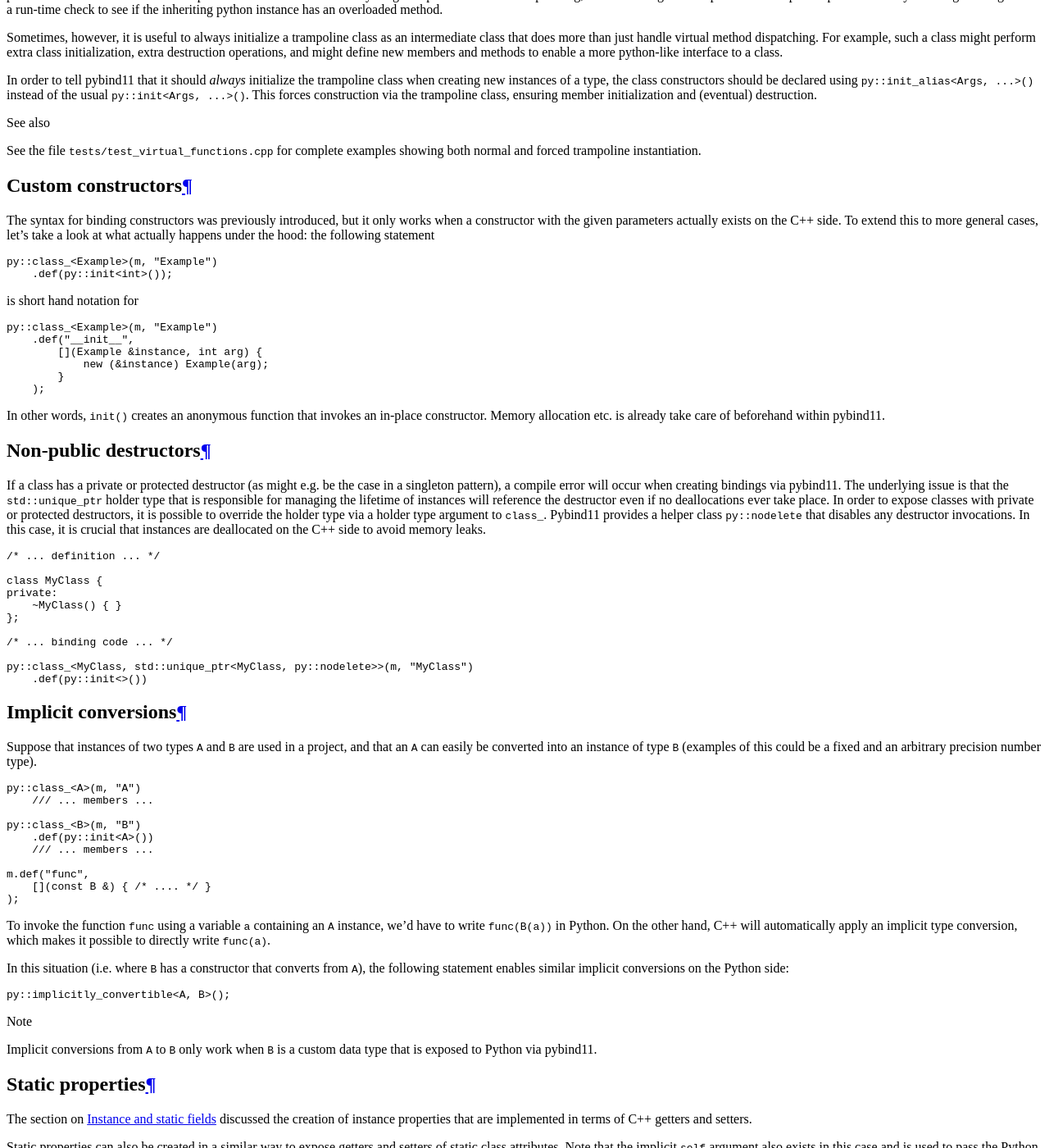
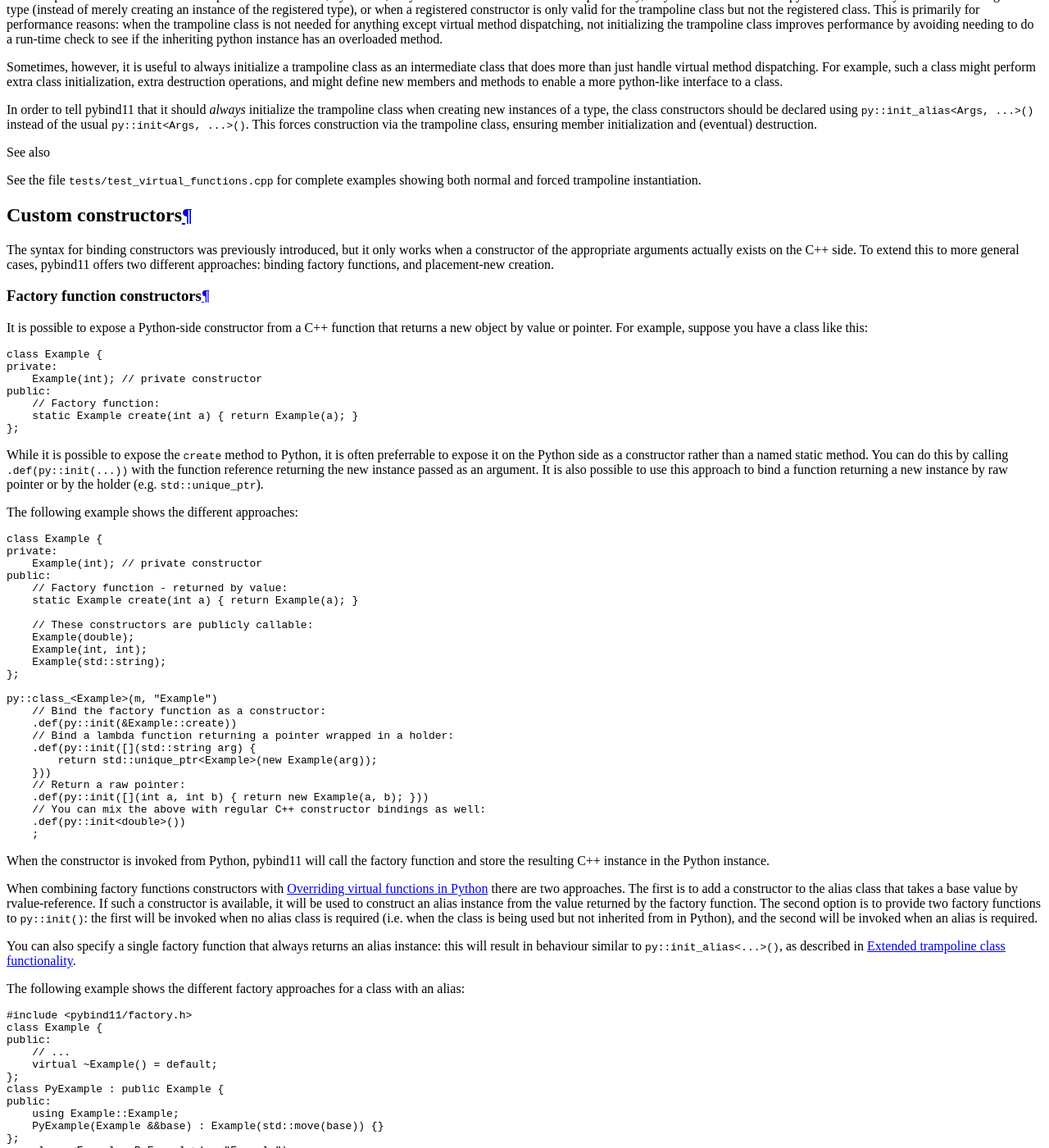
Before and after one commit to pybind/pybind11, a Sphinx documentation site: the page built from docs/advanced/classes.rst, in a window 1280 px wide and 1400 px high, scrolled down 4753 px. Shown: the whole window at 82% size. Built offline with Sphinx 7.4.7 and the Read the Docs theme 2.0.0, drawn with Linux system fonts in a browser that asks for light colours; some of the changed text lies outside the part shown.

Commit message:
Allow binding factory functions as constructors
This allows you to use:

    cls.def(py::init(&factory_function));

where `factory_function` returns a pointer, holder, or value of the
class type (or a derived type).  Various compile-time checks
(static_asserts) are performed to ensure the function is valid, and
various run-time type checks where necessary.

Some other details of this feature:
- The `py::init` name doesn't conflict with the templated no-argument
  `py::init<...>()`, but keeps the naming consistent: the existing
  templated, no-argument one wraps constructors, the no-template,
  function-argument one wraps factory functions.
- If returning a CppClass (whether by value or pointer) when an CppAlias
  is required (i.e. python-side inheritance and a declared alias), a
  dynamic_cast to the alias is attempted (for the pointer version); if
  it fails, or if returned by value, an Alias(Class &&) constructor
  is invoked.  If this constructor doesn't exist, a runtime error occurs.
- for holder returns when an alias is required, we try a dynamic_cast of
  the wrapped pointer to the alias to see if it is already an alias
  instance; if it isn't, we raise an error.
- `py::init(class_factory, alias_factory)` is also available that takes
  two factories: the first is called when an alias is not needed, the
  second when it is.
- Reimplement factory instance clearing.  The previous implementation
  failed under python-side multiple inheritance: *each* inherited
  type's factory init would clear the instance instead of only setting
  its own type value.  The new implementation here clears just the
  relevant value pointer.
- dealloc is updated to explicitly set the leftover value pointer to
  nullptr and the `holder_constructed` flag to false so that it can be
  used to clear preallocated value without needing to rebuild the
  instance internals data.
- Added various tests to test out new allocation/deallocation code.
- With preallocation now done lazily, init factory holders can
  completely avoid the extra overhead of needing an extra
  allocation/deallocation.
- Updated documentation to make factory constructors the default
  advanced constructor style.
- If an `__init__` is called a second time, we have two choices: we can
  throw away the first instance, replacing it with the second; or we can
  ignore the second call.  The latter is slightly easier, so do that.

```diff
--- a/CMakeLists.txt
+++ b/CMakeLists.txt
@@ -39,6 +39,7 @@
   include/pybind11/detail/class.h
   include/pybind11/detail/common.h
   include/pybind11/detail/descr.h
+  include/pybind11/detail/init.h
   include/pybind11/detail/typeid.h
   include/pybind11/attr.h
   include/pybind11/buffer_info.h
--- a/docs/advanced/classes.rst
+++ b/docs/advanced/classes.rst
@@ -322,6 +322,8 @@
     See the file :file:`tests/test_virtual_functions.cpp` for complete examples
     using both the duplication and templated trampoline approaches.
 
+.. _extended_aliases:
+
 Extended trampoline class functionality
 =======================================
 
@@ -358,16 +360,124 @@
 ===================
 
 The syntax for binding constructors was previously introduced, but it only
-works when a constructor with the given parameters actually exists on the C++
-side. To extend this to more general cases, let's take a look at what actually
-happens under the hood: the following statement
+works when a constructor of the appropriate arguments actually exists on the
+C++ side.  To extend this to more general cases, pybind11 offers two different
+approaches: binding factory functions, and placement-new creation.
+
+Factory function constructors
+-----------------------------
+
+It is possible to expose a Python-side constructor from a C++ function that
+returns a new object by value or pointer.  For example, suppose you have a
+class like this:
+
+.. code-block:: cpp
+
+    class Example {
+    private:
+        Example(int); // private constructor
+    public:
+        // Factory function:
+        static Example create(int a) { return Example(a); }
+    };
+
+While it is possible to expose the ``create`` method to Python, it is often
+preferrable to expose it on the Python side as a constructor rather than a
+named static method.  You can do this by calling ``.def(py::init(...))`` with
+the function reference returning the new instance passed as an argument.  It is
+also possible to use this approach to bind a function returning a new instance
+by raw pointer or by the holder (e.g. ``std::unique_ptr``).
+
+The following example shows the different approaches:
+
+.. code-block:: cpp
+
+    class Example {
+    private:
+        Example(int); // private constructor
+    public:
+        // Factory function - returned by value:
+        static Example create(int a) { return Example(a); }
+
+        // These constructors are publicly callable:
+        Example(double);
+        Example(int, int);
+        Example(std::string);
+    };
+
+    py::class_<Example>(m, "Example")
+        // Bind the factory function as a constructor:
+        .def(py::init(&Example::create))
+        // Bind a lambda function returning a pointer wrapped in a holder:
+        .def(py::init([](std::string arg) {
+            return std::unique_ptr<Example>(new Example(arg));
+        }))
+        // Return a raw pointer:
+        .def(py::init([](int a, int b) { return new Example(a, b); }))
+        // You can mix the above with regular C++ constructor bindings as well:
+        .def(py::init<double>())
+        ;
+
+When the constructor is invoked from Python, pybind11 will call the factory
+function and store the resulting C++ instance in the Python instance.
+
+When combining factory functions constructors with :ref:`overriding_virtuals`
+there are two approaches.  The first is to add a constructor to the alias class
+that takes a base value by rvalue-reference.  If such a constructor is
+available, it will be used to construct an alias instance from the value
+returned by the factory function.  The second option is to provide two factory
+functions to ``py::init()``: the first will be invoked when no alias class is
+required (i.e. when the class is being used but not inherited from in Python),
+and the second will be invoked when an alias is required.
+
+You can also specify a single factory function that always returns an alias
+instance: this will result in behaviour similar to ``py::init_alias<...>()``,
+as described in :ref:`extended_aliases`.
+
+The following example shows the different factory approaches for a class with
+an alias:
+
+.. code-block:: cpp
+
+    #include <pybind11/factory.h>
+    class Example {
+    public:
+        // ...
+        virtual ~Example() = default;
+    };
+    class PyExample : public Example {
+    public:
+        using Example::Example;
+        PyExample(Example &&base) : Example(std::move(base)) {}
+    };
+    py::class_<Example, PyExample>(m, "Example")
+        // Returns an Example pointer.  If a PyExample is needed, the Example
+        // instance will be moved via the extra constructor in PyExample, above.
+        .def(py::init([]() { return new Example(); }))
+        // Two callbacks:
+        .def(py::init([]() { return new Example(); } /* no alias needed */,
+                      []() { return new PyExample(); } /* alias needed */))
+        // *Always* returns an alias instance (like py::init_alias<>())
+        .def(py::init([]() { return new PyExample(); }))
+        ;
+
+Low-level placement-new construction
+------------------------------------
+
+A second approach for creating new instances use C++ placement new to construct
+an object in-place in preallocated memory.  To do this, you simply bind a
+method name ``__init__`` that takes the class instance as the first argument by
+pointer or reference, then uses a placement-new constructor to construct the
+object in the pre-allocated (but uninitialized) memory.
+
+For example, instead of:
 
 .. code-block:: cpp
 
     py::class_<Example>(m, "Example")
         .def(py::init<int>());
 
-is short hand notation for
+you could equivalently write:
 
 .. code-block:: cpp
 
@@ -378,9 +488,7 @@
             }
         );
 
-In other words, :func:`init` creates an anonymous function that invokes an
-in-place constructor. Memory allocation etc. is already take care of beforehand
-within pybind11.
+which will invoke the constructor in-place at the pre-allocated memory.
 
 .. _classes_with_non_public_destructors:
 
--- a/setup.py
+++ b/setup.py
@@ -15,6 +15,7 @@
         'include/pybind11/detail/class.h',
         'include/pybind11/detail/common.h',
         'include/pybind11/detail/descr.h',
+        'include/pybind11/detail/init.h',
         'include/pybind11/detail/typeid.h'
         'include/pybind11/attr.h',
         'include/pybind11/buffer_info.h',
```
Also changed, not shown: 12 other files.
